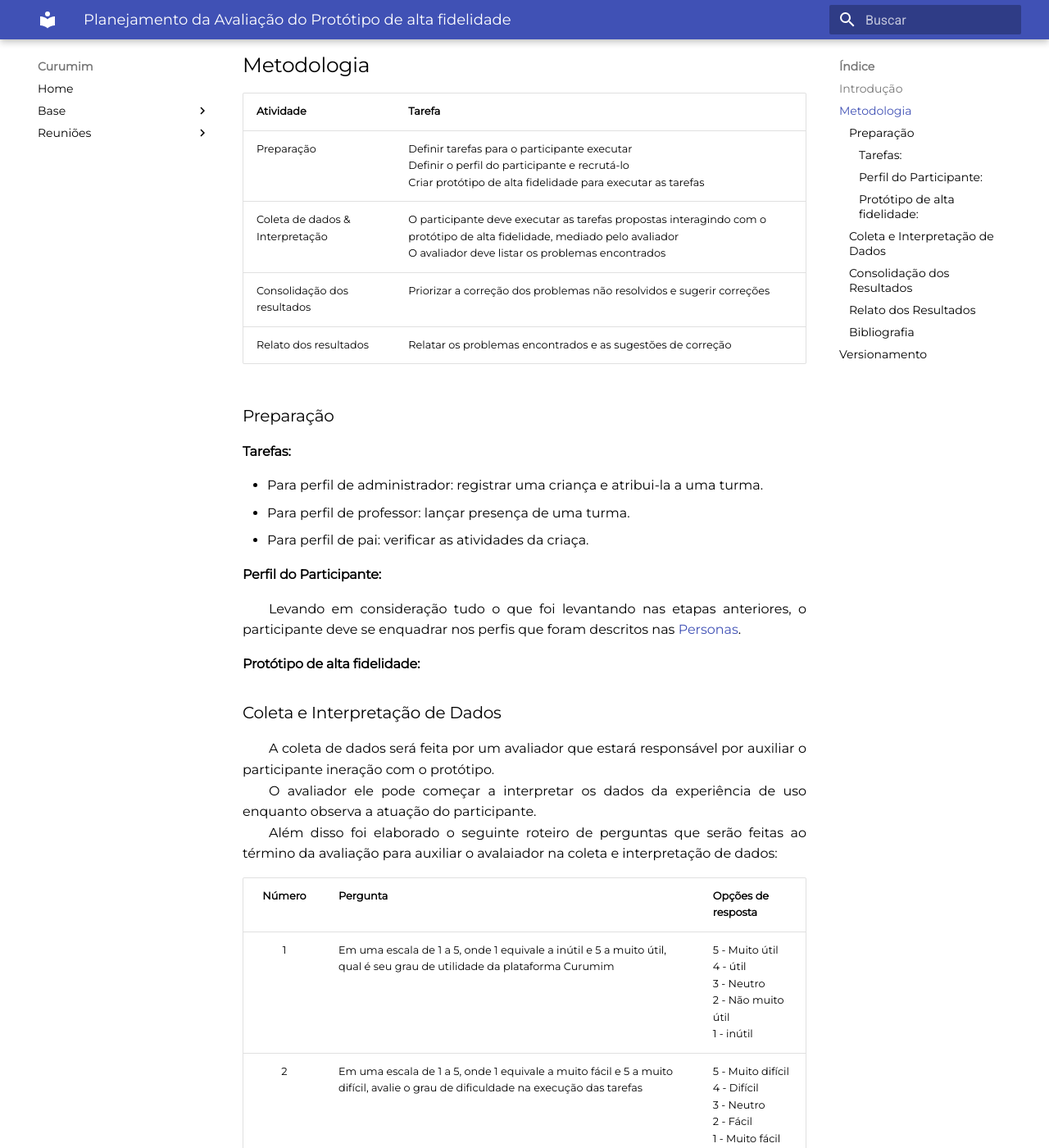
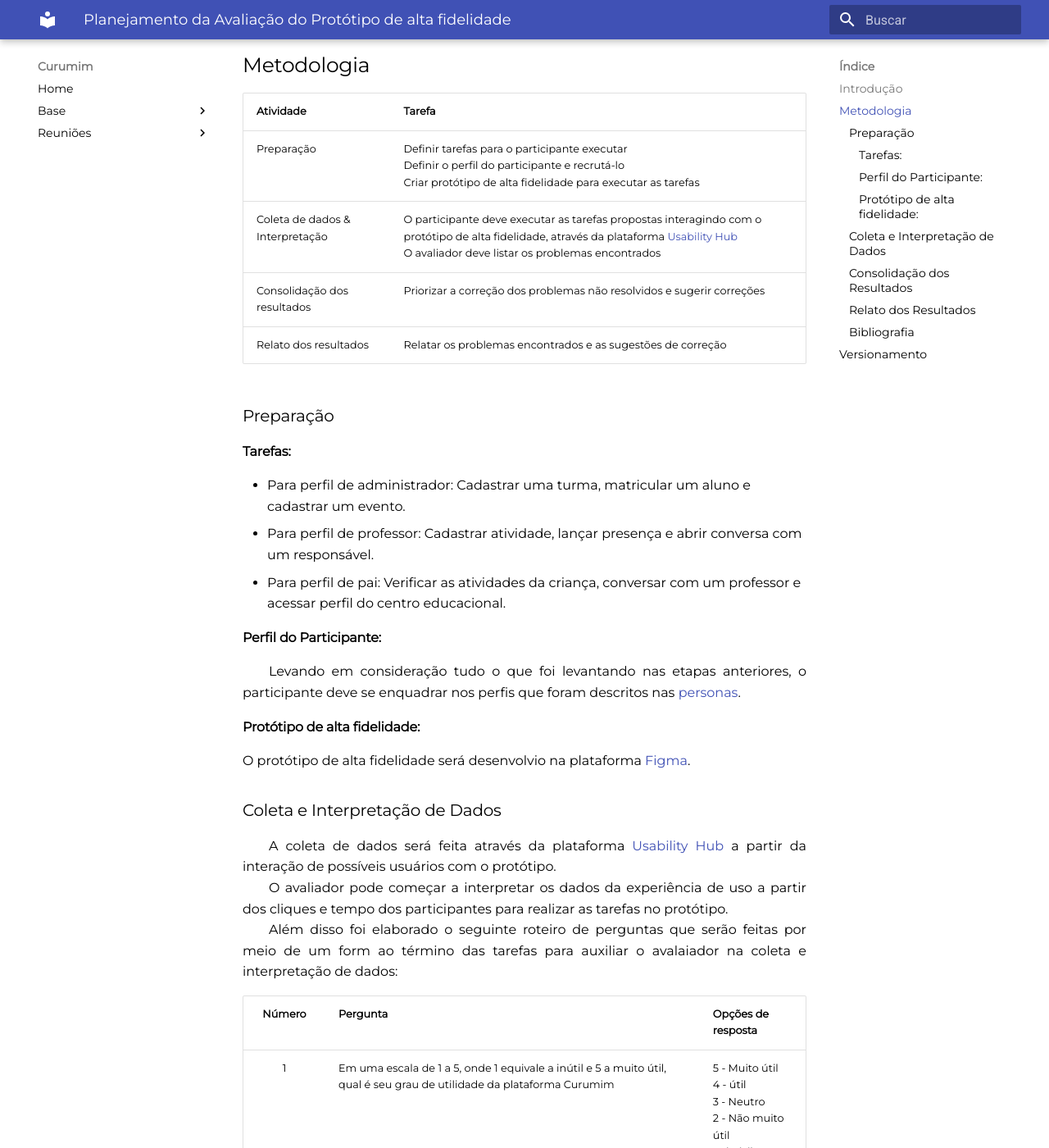
Before and after one commit to UnBArqDsw2021-1/2021.1_G6_Curumim, an MkDocs documentation site: the page built from docs/base/design-sprint/plan-test.md, in a window 1280 px wide and 1400 px high, scrolled down 301 px. Shown: the whole window at 82% size. Built offline with MkDocs 1.6.1 and Material for MkDocs 9.7.7, drawn with Linux system fonts in a browser that asks for light colours; some of the changed text lies outside the part shown.

Commit message:
doc(#17): Atualização do plano de testes.

```diff
--- a/docs/base/design-sprint/plan-test.md
+++ b/docs/base/design-sprint/plan-test.md
@@ -7,26 +7,30 @@
 | Atividade | Tarefa |
 |--|--|
 | Preparação |Definir tarefas para o participante executar<br> Definir o perfil do participante e recrutá-lo<br>Criar protótipo de alta fidelidade para executar as tarefas |
-| Coleta de dados & Interpretação | O participante deve executar as tarefas propostas interagindo com o protótipo de alta fidelidade, mediado pelo avaliador<br> O avaliador deve listar os problemas encontrados<br>|
+| Coleta de dados & Interpretação | O participante deve executar as tarefas propostas interagindo com o protótipo de alta fidelidade, através da plataforma [Usability Hub](https://usabilityhub.com/)<br> O avaliador deve listar os problemas encontrados<br>|
 | Consolidação dos resultados<br> | Priorizar a correção dos problemas não resolvidos e sugerir correções<br> |
 | Relato dos resultados<br> | Relatar os problemas encontrados e as sugestões de correção<br> |
 
 ### Preparação
 
 #### Tarefas:
-- Para perfil de administrador: registrar uma criança e atribui-la a uma turma.
-- Para perfil de professor: lançar presença de uma turma.
-- Para perfil de pai: verificar as atividades da criaça.
+- Para perfil de administrador: Cadastrar uma turma, matricular um aluno e cadastrar um evento.
+- Para perfil de professor: Cadastrar atividade, lançar presença e abrir conversa com um responsável.
+- Para perfil de pai: Verificar as atividades da criança, conversar com um professor e acessar perfil do centro educacional.
 
 #### Perfil do Participante:
-&emsp;&emsp;Levando em consideração tudo o que foi levantando nas etapas anteriores, o participante deve se enquadrar nos perfis que foram descritos nas [Personas](../requisitos/elicitacao/personas.md).
+&emsp;&emsp;Levando em consideração tudo o que foi levantando nas etapas anteriores, o participante deve se enquadrar nos perfis que foram descritos nas [personas](../requisitos/elicitacao/personas.md).
 
 #### Protótipo de alta fidelidade:
 
+O protótipo de alta fidelidade será desenvolvio na plataforma [Figma](https://www.figma.com/).
+
+
+
 ### Coleta e Interpretação de Dados
-&emsp;&emsp;A coleta de dados será feita por um avaliador que estará responsável por auxiliar o participante ineração com o protótipo.<br>
-&emsp;&emsp;O avaliador ele pode começar a interpretar os dados da experiência de uso enquanto observa a atuação do participante.<br>
-&emsp;&emsp;Além disso foi elaborado o seguinte roteiro de perguntas que serão feitas ao término da avaliação para auxiliar o avalaiador na coleta e interpretação de dados:
+&emsp;&emsp;A coleta de dados será feita através da plataforma [Usability Hub](https://usabilityhub.com/) a partir da interação de possíveis usuários com o protótipo.<br>
+&emsp;&emsp;O avaliador pode começar a interpretar os dados da experiência de uso a partir dos cliques e tempo dos participantes para realizar as tarefas no protótipo.<br>
+&emsp;&emsp;Além disso foi elaborado o seguinte roteiro de perguntas que serão feitas por meio de um form ao término das tarefas para auxiliar o avalaiador na coleta e interpretação de dados:
 
 | Número | Pergunta | Opções de resposta |
 |:-:|:----------|-------------------|
@@ -41,8 +45,8 @@
 
 &emsp;&emsp;Nessa etapa o avaliador documentará:
 
-- O perfil do avaliador e do participante;
-- As tarefas executadas pelo participante;
+- O perfil dos participantes;
+- As tarefas executadas pelos participantes;
 - As respostas para o roteiro de perguntas;
 - Uma lista dos problemas de usabilidade ainda não contemplados, indicando: onde ocorreu, descrição e justificativa do problema e sugestões de correção;
 
@@ -53,3 +57,4 @@
 | Versão | Data | Modificação | Autor |
 |--|--|--|--|
 |1.0|30/07/2021| Abertura do documento | Daniel Porto |
+|1.1|04/08/2021| Atualização do documento para a utilização do Usability Hub | Mateus O. Patrício |
```
